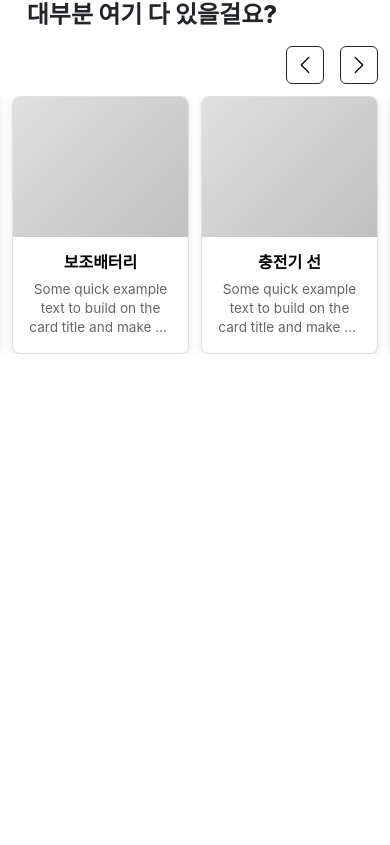
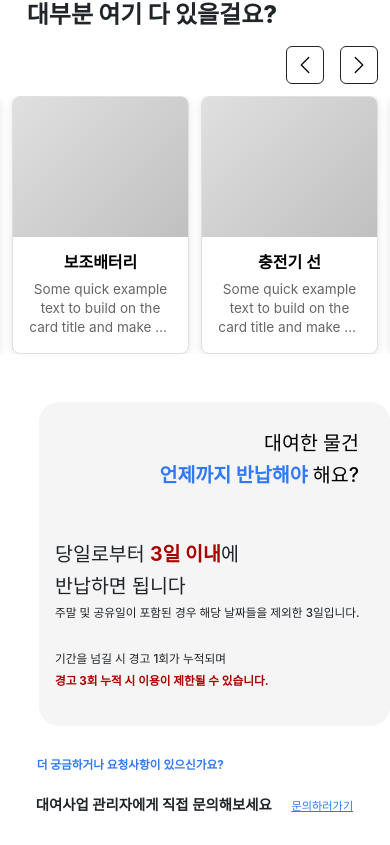
Before and after one commit to CromNEXT/SSURENT, a React (Create React App) app: page / in a window 390 px wide. Shown: the part 726-1571 px from the top of the page. Before the commit the page ends 1120 px from the top, so only its background shows below. Built offline with nearby package versions, Linux system fonts and the light colour scheme.

Commit message:
feat : 메인 화면 하단 콘텐츠 완성 - 대여사업 안내 내용 부분 피그마랑 90% 싱크로율 - 반응형 적용까지 함

```diff
--- a/src/features/home/pages/Home.css
+++ b/src/features/home/pages/Home.css
@@ -161,3 +161,89 @@
     font-weight: 400;
     font-size: clamp(1rem, 3vw, 2rem);
 }
+
+.return-info-section {
+    position: relative;
+    width: 100vw;
+    padding: clamp(30px, 5vw, 50px) clamp(15px, 3vw, 30px);
+    margin-top: clamp(2rem, 5vw,4rem);
+    overflow: hidden;
+}
+
+.return-info-section::before {
+    content: '';
+    position: absolute;
+    top: 0;
+    right: 0;
+    left: clamp(20px, 10vw, 200px);
+    height: 100%;
+    background-color: #f5f5f5;
+    z-index: -1;
+    border-radius: 20px;
+}
+
+.return-info-content h3.right {
+    color: #000000;
+    font-size: clamp(1.2rem, 5vw, 2.3rem);
+    padding-right: clamp(1rem, 4vw, 3rem);
+    line-height: 1.2;
+    text-align: right;
+}
+.return-info-content h3 .highlight{
+    color : #3278F9;
+    font-weight: bold;
+}
+.return-info-content h3.left{
+    text-align: left;
+    font-size: clamp(1.2rem, 5vw, 2.3rem);
+    padding-left: clamp(2.5rem, 6vw, 3.4rem);
+    line-height: 1.2;
+}
+.return-info-content h4{
+    text-align: left;
+    font-size: clamp(0.7rem, 3vw, 1.5rem);
+    padding-left: clamp(2.5rem, 6vw, 3.4rem);
+}
+.return-info-content {
+    max-width: 1200px; /* 컨텐츠 최대 너비 */
+    margin: 0 auto;
+}
+
+.bottom-ask{
+    align-self: flex-start;
+    margin-top: clamp(2rem, 5vw,4rem);
+    width: 100%;
+}
+
+.bottom-ask h4{
+    padding-left: clamp(0.8rem,3vw,1.3rem);
+    font-size: clamp(0.5rem, 3vw, 1.2rem);
+    text-align: left;
+}
+
+.bottom-ask h2{
+    font-size: clamp(0.9rem, 2vw, 2rem);
+    padding-left: clamp(0.5rem,3vw,1.3rem);
+    font-weight: 600;
+    flex: 1;
+    text-align: left;
+}
+.contact-link {
+    font-size: clamp(0.7rem, 2vw, 1.2rem);
+    color: #3278F9;
+    text-decoration: underline;
+    white-space: nowrap;
+    transition: color 0.2s ease;
+    margin-top: clamp(0.5rem, 3vw, 2rem);
+}
+.bottom-ask .d-flex {
+    display: flex;
+    justify-content: space-between;
+    align-items: flex-end;
+    width: 100%;
+    padding-right: clamp(0.8rem, 3vw, 1.3rem);
+}
+
+.contact-link:hover {
+    color: #3278F9;
+}
--- a/src/features/home/pages/Home.tsx
+++ b/src/features/home/pages/Home.tsx
@@ -58,6 +58,30 @@ function Home() {
             <section className="carousel-section">
                 <CardCarousel />
             </section>
+            <div className="return-info-section">
+                <div className="return-info-content">
+                    <h3 className="right">대여한 물건</h3>
+                    <h3 className="right"><span className="highlight">언제까지 반납해야</span> 해요?</h3>
+                    <br/>
+                    <br/>
+                    <h3 className="left">당일로부터 <span style={{ color: '#AA0000', fontWeight: 'bold' }}>3일 이내</span>에</h3>
+                    <h3 className="left">반납하면 됩니다</h3>
+                    <h4>주말 및 공유일이 포함된 경우 해당 날짜들을 제외한 3일입니다.</h4>
+                    <br/>
+                    <h4>기간을 넘길 시 경고 1회가 누적되며</h4>
+                    <h4><span style={{ color: '#AA0000', fontWeight: 'bold' }}>경고 3회 누적 시 이용이 제한될 수 있습니다.</span></h4>
+                </div>
+            </div>
+            <div className="bottom-ask">
+                <h4 style={{ color: '#3278F9', fontWeight: 'bold' }}>더 궁금하거나 요청사항이 있으신가요?</h4>
+                <div className="d-flex justify-content-between align-items-center">
+                    <h2>대여사업 관리자에게 직접 문의해보세요</h2>
+                    <Link to="/" className="contact-link">
+                        문의하러가기
+                    </Link>
+                </div>
+
+            </div>
         </main>
     );
 }
```
